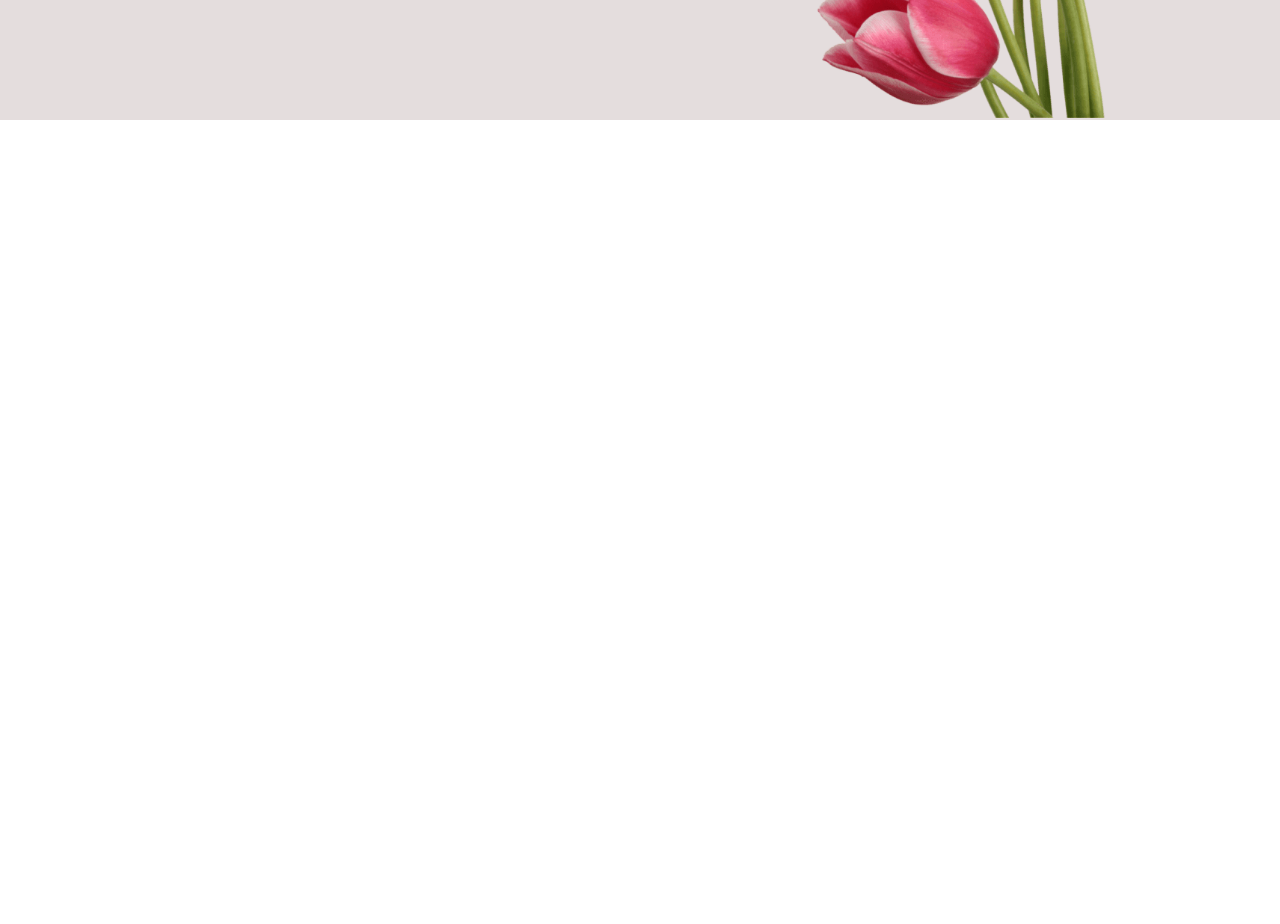
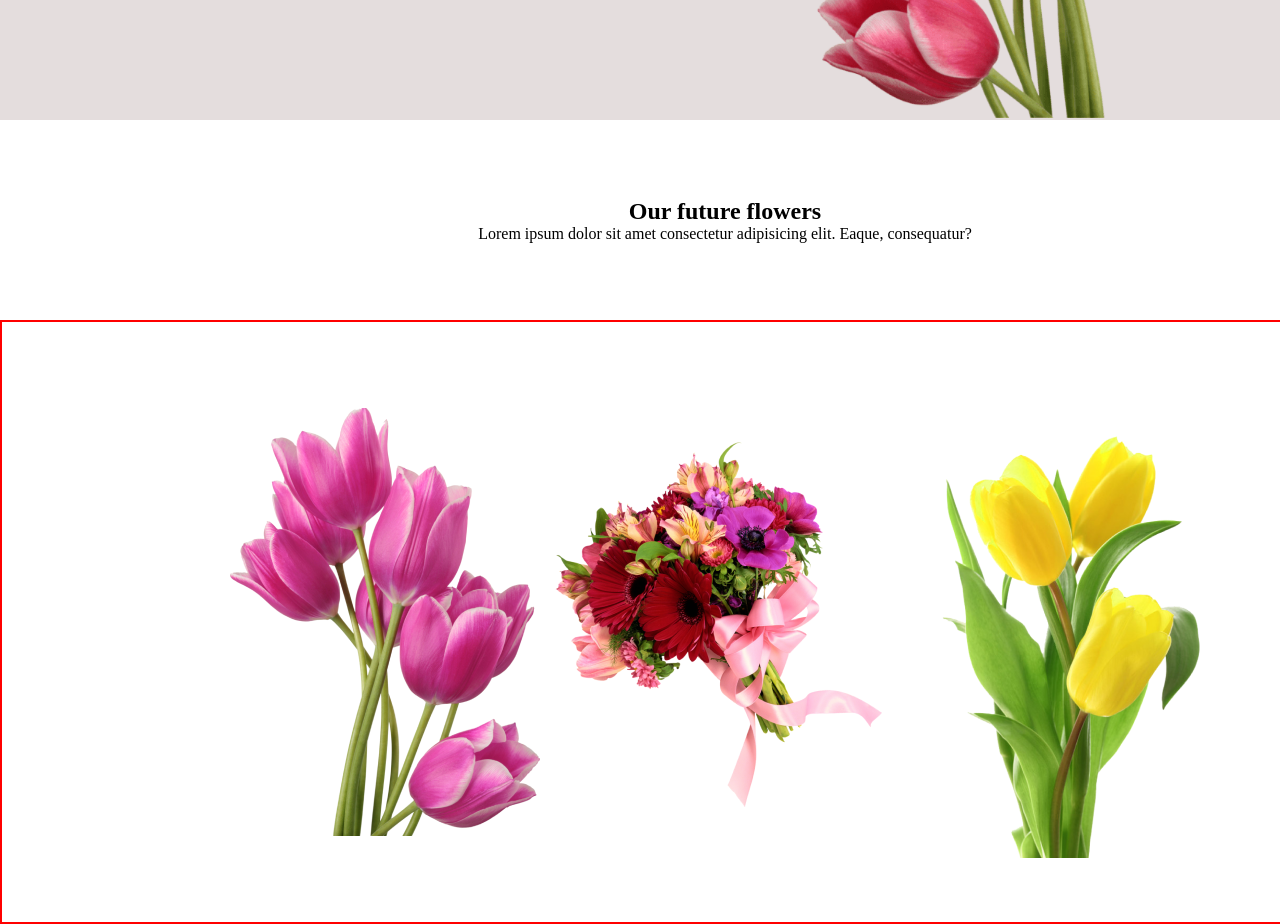
Before and after one commit to nahidbinalamsami/ProgrammingHeroB10, a plain HTML site: page milstone 01/today conceptual setion/index.html in a window 1280 px wide. Shown: the part 480-1404 px from the top of the page. Before the commit the page ends 800 px from the top, so only its background shows below. Drawn offline with Linux system fonts and the light colour scheme.

Commit message:
my flower potfolio website main section

```diff
--- a/milstone 01/today conceptual setion/index.html
+++ b/milstone 01/today conceptual setion/index.html
@@ -21,8 +21,15 @@
         </section>
     </header>
     <main>
-        <section class="">
+        <section class="folwers-f">
+            <h2>Our future flowers</h2>
+            <p>Lorem ipsum dolor sit amet consectetur adipisicing elit. Eaque, consequatur?</p>
 
+        </section>
+        <section class="img">
+            <img class="one" src="./images/featured1.png" alt="">
+            <img src="./images/featured2.png" alt="">
+            <img src="./images/featured3.png" alt="">
         </section>
     </main>
     <footer>
--- a/milstone 01/today conceptual setion/style/style.css
+++ b/milstone 01/today conceptual setion/style/style.css
@@ -33,3 +33,24 @@
     margin-left: 70px;
 
 }
+.folwers-f{
+    width: 1450px;
+    height: 200px;
+    margin: 0 auto;
+    display: flex;
+    flex-direction: column;
+    justify-content: center;
+    align-items: center;
+}
+.img{
+    width: 1450px;
+    height: 600px;
+    margin: 0 auto;
+    border: 2px solid red;
+    display: flex;
+    justify-content: center;
+    align-items: center;
+}
+.one{
+
+}
```
